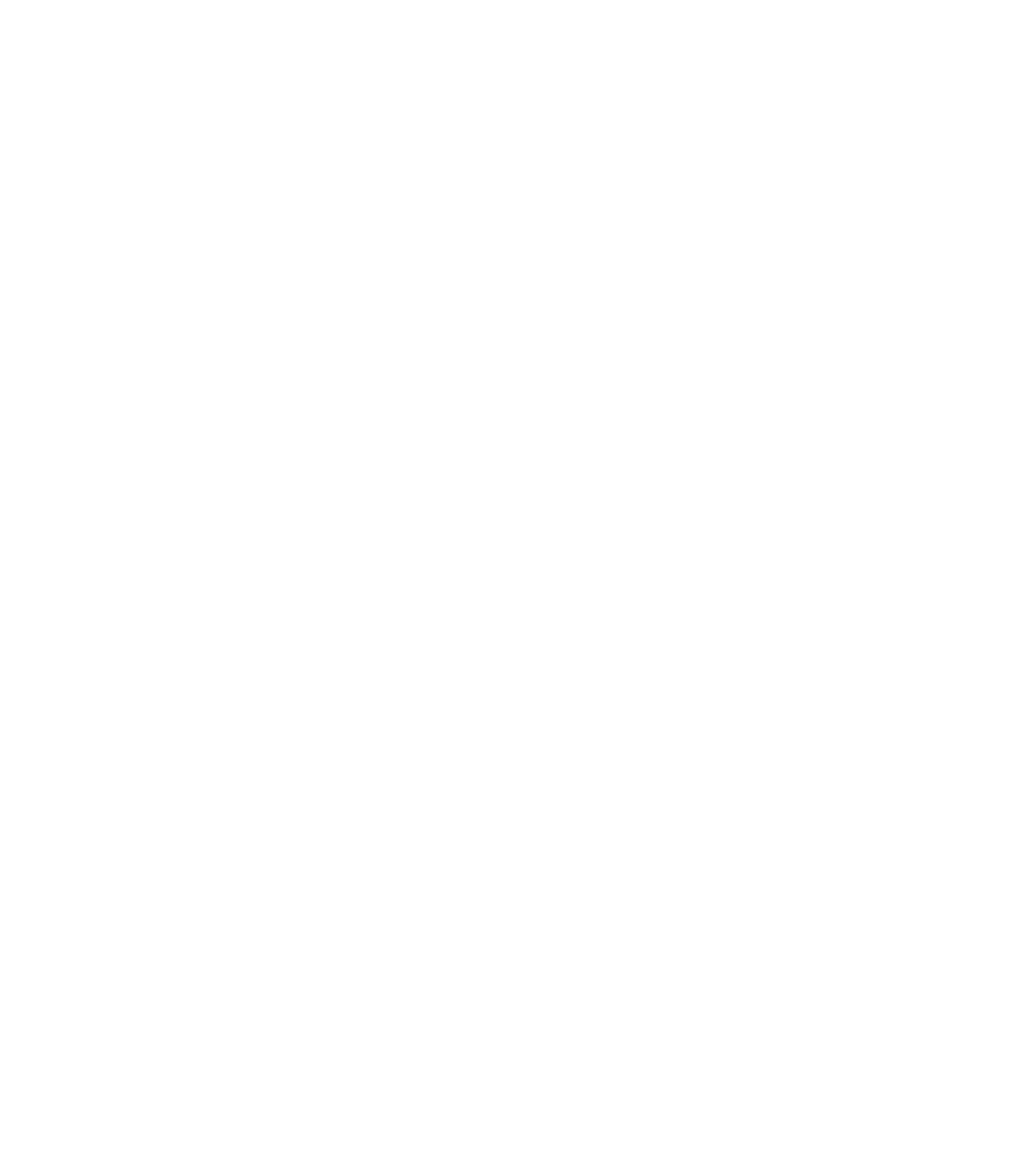
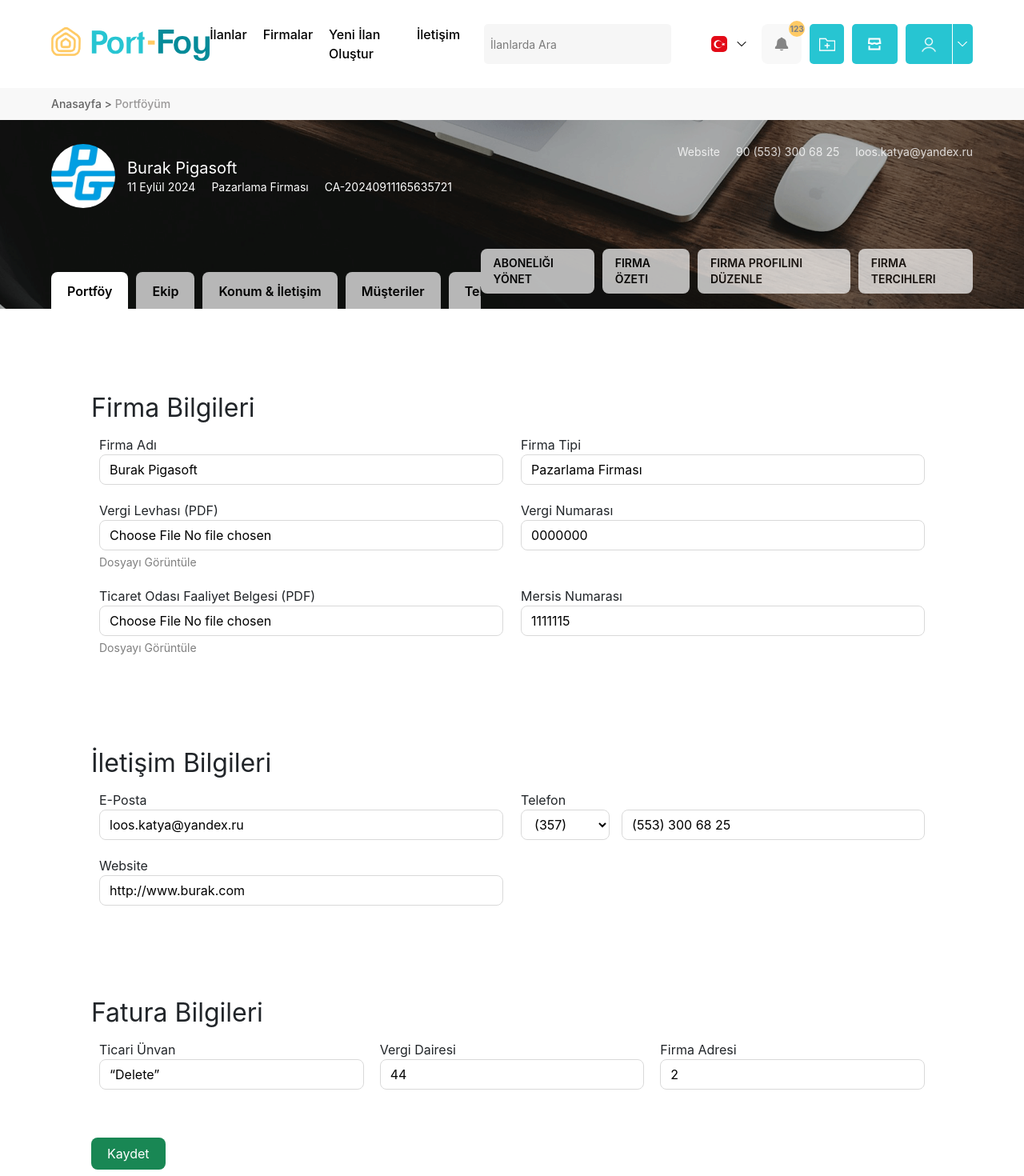
Before and after one commit to melihkostk/portfoy, a React (Vite) app: page /company/edit in a window 1280 px wide. Before the commit this address had no page. Shown: the top 1470 px of the page at 80% size. Before the commit the page ends 800 px from the top, so only its background shows below. Built offline with nearby package versions, Linux system fonts and the light colour scheme.

Commit message:
Edit page added

```diff
--- a/src/App.jsx
+++ b/src/App.jsx
@@ -30,6 +30,7 @@
 import { Customers } from "./pages/Customers";
 import { Subscription } from "./pages/Subscription"
 import { Settings } from "./pages/Settings";
+import { Edit } from "./pages/Edit";
 
 function App() {
 
@@ -67,6 +68,7 @@
         <Route path="/company/customers" element={<Customers />} />
         <Route path="/company/subscription" element={<Subscription />} />
         <Route path="/company/settings" element={<Settings />} />
+        <Route path="/company/edit" element={<Edit />} />
       </Routes>
     </BrowserRouter>
 
--- a/src/components/CompanyHeader.jsx
+++ b/src/components/CompanyHeader.jsx
@@ -61,7 +61,7 @@
                     <div className="flex items-center gap-2.5 -mt-12 max-[1005px]:hidden">
                         <Link to={"/company/subscription"} className="py-2 px-4 bg-white opacity-70 text-black font-semibold uppercase text-sm rounded-lg cursor-pointer hover:shadow-[0_0_30px_#FFFFFF80] hover:opacity-100 transition-[box-shadow,opacity] duration-300 ease-in-out">Aboneliği Yönet</Link>
                         <Link className="py-2 px-4 bg-white opacity-70 text-black font-semibold uppercase text-sm rounded-lg cursor-pointer hover:shadow-[0_0_30px_#FFFFFF80] hover:opacity-100 transition-[box-shadow,opacity] duration-300 ease-in-out">Firma özeti</Link>
-                        <a className="py-2 px-4 bg-white opacity-70 text-black font-semibold uppercase text-sm rounded-lg cursor-pointer hover:shadow-[0_0_30px_#FFFFFF80] hover:opacity-100 transition-[box-shadow,opacity] duration-300 ease-in-out" href="">Firma profilini düzenle</a>
+                        <Link to={"/company/edit"} className="py-2 px-4 bg-white opacity-70 text-black font-semibold uppercase text-sm rounded-lg cursor-pointer hover:shadow-[0_0_30px_#FFFFFF80] hover:opacity-100 transition-[box-shadow,opacity] duration-300 ease-in-out">Firma profilini düzenle</Link>
                         <Link to={"/company/settings"} className="py-2 px-4 bg-white opacity-70 text-black font-semibold uppercase text-sm rounded-lg cursor-pointer hover:shadow-[0_0_30px_#FFFFFF80] hover:opacity-100 transition-[box-shadow,opacity] duration-300 ease-in-out">Firma tercihleri</Link>
                     </div>
                 </div>
--- /dev/null
+++ b/src/pages/Edit.jsx
@@ -0,0 +1,104 @@
+import { AppLinks } from "../components/AppLinks"
+import { CompanyHeader } from "../components/CompanyHeader"
+import { Footer } from "../components/Footer"
+import { Header } from "../components/Header"
+
+export function Edit() {
+    return (
+        <div className='flex flex-col items-center font-sf'>
+            <Header />
+            <div className="w-full bg-[#f8f8f8] flex justify-center py-2.5">
+                <div className="w-full max-w-[90%]">
+                    <p className="text-sm text-[#636363] font-medium">Anasayfa {">"} <span className="text-[#9a9898]"> Portföyüm</span></p>
+                </div>
+            </div>
+            <CompanyHeader />
+            <div className="w-full max-w-[90%] mt-12.5">
+                <div>
+                    <div className="p-12.5 max-[992px]:p-7.5">
+                        <h2 className="text-[32px] text-[#212529]">Firma Bilgileri</h2>
+                        <div className="flex flex-wrap justify-between max-[992px]:flex-col">
+                            <div className="flex flex-col w-[48%] max-[992px]:w-full m-2.5 max-[992px]:m-0 ">
+                                <label className="text-[#212529]" htmlFor="">Firma Adı</label>
+                                <input className="px-3 py-1.5 border border-[#D9D9D9] rounded-lg" type="text" value="Burak Pigasoft" placeholder="Firma Adı" />
+                            </div>
+                            <div className="flex flex-col w-[48%] max-[992px]:w-full m-2.5 max-[992px]:m-0">
+                                <label className="text-[#212529]" htmlFor="">Firma Tipi</label>
+                                <input className="px-3 py-1.5 border border-[#D9D9D9] rounded-lg" type="text" value="Pazarlama Firması" placeholder="Firma Tipi" />
+                            </div>
+                            <div className="flex flex-col w-[48%] max-[992px]:w-full m-2.5 max-[992px]:m-0">
+                                <label className="text-[#212529]" htmlFor="">Vergi Levhası (PDF)</label>
+                                <input className="px-3 py-1.5 border border-[#D9D9D9] rounded-lg" type="file" placeholder="Firma Adı" />
+                                <a className="text-sm text-[#7f7f7f] mt-1.25 hover:text-[#27C5D2] transition-colors duration-300 ease-in-out" href="">Dosyayı Görüntüle</a>
+                            </div>
+                            <div className="flex flex-col w-[48%] max-[992px]:w-full m-2.5 max-[992px]:m-0">
+                                <label className="text-[#212529]" htmlFor="">Vergi Numarası</label>
+                                <input className="px-3 py-1.5 border border-[#D9D9D9] rounded-lg" type="text" value="0000000" placeholder="Vergi Numarası" />
+                            </div>
+                            <div className="flex flex-col w-[48%] max-[992px]:w-full m-2.5 max-[992px]:m-0">
+                                <label className="text-[#212529]" htmlFor="">Ticaret Odası Faaliyet Belgesi (PDF)</label>
+                                <input className="px-3 py-1.5 border border-[#D9D9D9] rounded-lg" type="file" placeholder="Firma Adı" />
+                                <a className="text-sm text-[#7f7f7f] mt-1.25 hover:text-[#27C5D2] transition-colors duration-300 ease-in-out" href="">Dosyayı Görüntüle</a>
+                            </div>
+                            <div className="flex flex-col w-[48%] max-[992px]:w-full m-2.5 max-[992px]:m-0">
+                                <label className="text-[#212529]" htmlFor="">Mersis Numarası</label>
+                                <input className="px-3 py-1.5 border border-[#D9D9D9] rounded-lg" type="text" value="1111115" placeholder="Mersis Numarası" />
+                            </div>
+                        </div>
+                    </div>
+                    <div className="p-12.5 max-[992px]:p-7.5">
+                        <h2 className="text-[32px] text-[#212529]">İletişim Bilgileri</h2>
+                        <div className="flex flex-wrap justify-between max-[992px]:flex-col">
+                            <div className="flex flex-col w-[48%] max-[992px]:w-full m-2.5 max-[992px]:m-0">
+                                <label className="text-[#212529]" htmlFor="">E-Posta</label>
+                                <input className="px-3 py-1.5 border border-[#D9D9D9] rounded-lg" type="text" value="loos.katya@yandex.ru" placeholder="E-Posta" />
+                            </div>
+                            <div className="flex flex-col w-[48%] max-[992px]:w-full m-2.5 max-[992px]:m-0">
+                                <label className="text-[#212529]" htmlFor="">Telefon</label>
+                                <div className="flex gap-3.75">
+                                    <select className="py-1.5 pl-3 pr-9 border border-[#d9d9d9] rounded-lg" name="" id="">
+                                        <option value="">(357)</option>
+                                        <option value="">(90)</option>
+                                        <option value="">(971)</option>
+                                        <option value="">(01)</option>
+                                    </select>
+                                    <input className="px-3 py-1.5 w-full border border-[#D9D9D9] rounded-lg" type="text" value="(553) 300 68 25" placeholder="Mersis Numarası" />
+                                </div>
+                            </div>
+                            <div className="flex flex-col w-[48%] max-[992px]:w-full m-2.5 max-[992px]:m-0">
+                                <label className="text-[#212529]" htmlFor="">Website</label>
+                                <input className="px-3 py-1.5 border border-[#D9D9D9] rounded-lg" type="text" value="http://www.burak.com" placeholder="Website" />
+                            </div>
+                        </div>
+                    </div>
+                    <div className="p-12.5 max-[992px]:p-7.5">
+                        <h2 className="text-[32px] text-[#212529]">Fatura Bilgileri</h2>
+                        <div className="flex max-[992px]:flex-col">
+                            <div className="flex flex-col w-[48%] max-[992px]:w-full m-2.5 max-[992px]:m-0">
+                                <label className="text-[#212529]" htmlFor="">Ticari Ünvan</label>
+                                <input className="px-3 py-1.5 border border-[#D9D9D9] rounded-lg" type="text" value="“Delete”" placeholder="Ticari Ünvan" />
+                            </div>
+                            <div className="flex flex-col w-[48%] max-[992px]:w-full m-2.5 max-[992px]:m-0">
+                                <label className="text-[#212529]" htmlFor="">Vergi Dairesi</label>
+                                <input className="px-3 py-1.5 border border-[#D9D9D9] rounded-lg" type="text" value="44" placeholder="Vergi Dairesi" />
+                            </div>
+                            <div className="flex flex-col w-[48%] max-[992px]:w-full m-2.5 max-[992px]:m-0">
+                                <label className="text-[#212529]" htmlFor="">Firma Adresi</label>
+                                <input className="px-3 py-1.5 border border-[#D9D9D9] rounded-lg" type="text" value="2" placeholder="Firma Adresi" />
+                            </div>
+                        </div>
+                    </div>
+                    <button className="bg-[#198754] text-white rounded-lg py-2 px-5 ml-12.5">Kaydet</button>
+                </div>
+            </div>
+            <div className='w-full mt-40 mb-30 max-[992px]:mt-7.5 max-[992px]:mb-7.5'>
+                <div className='w-full mx-auto max-w-[90%] flex flex-col items-center justify-center bg-[#f7f6fb]'>
+                    <AppLinks />
+                </div>
+            </div>
+            <div className='w-full'>
+                <Footer />
+            </div>
+        </div>
+    )
+}
```
